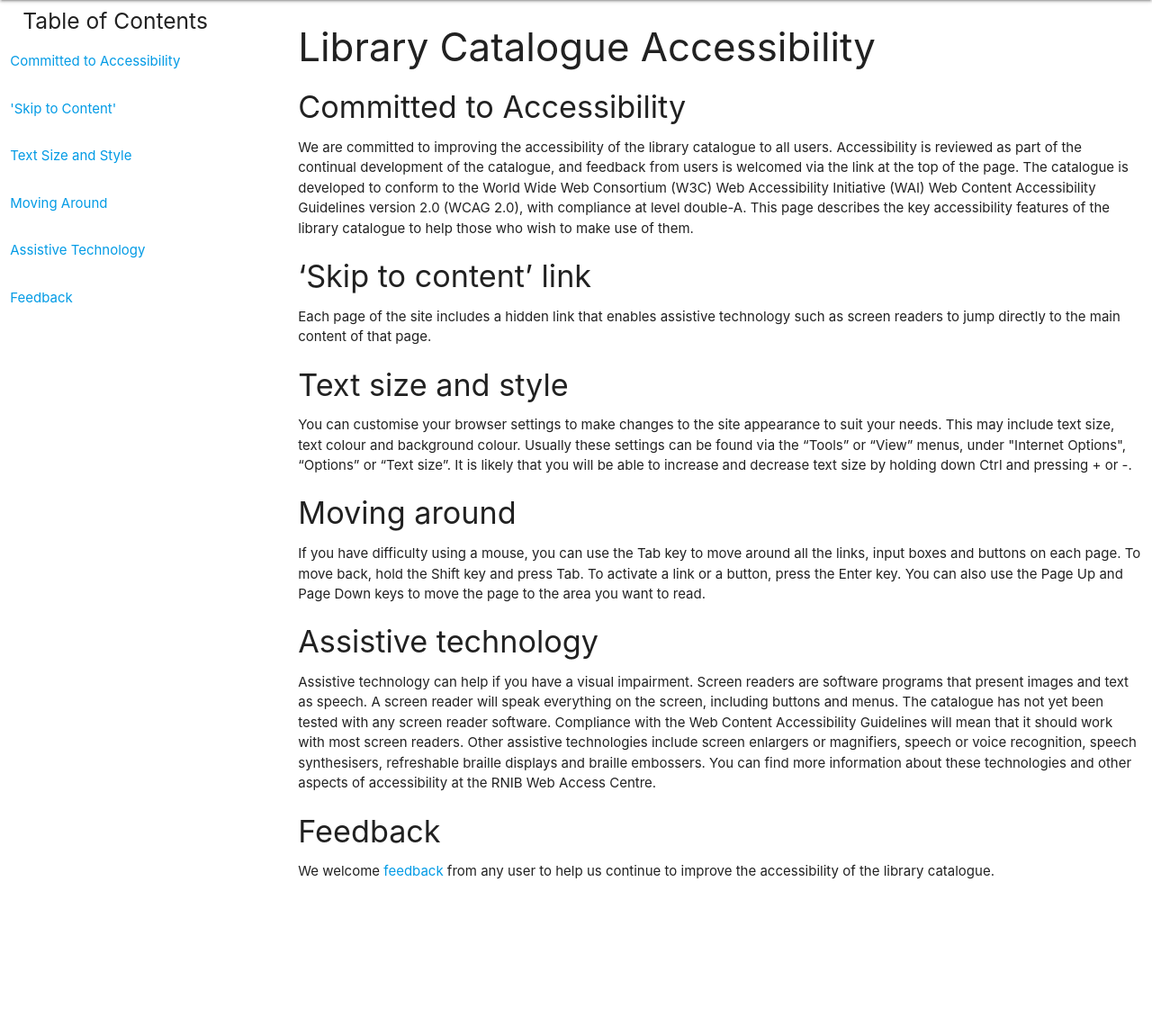
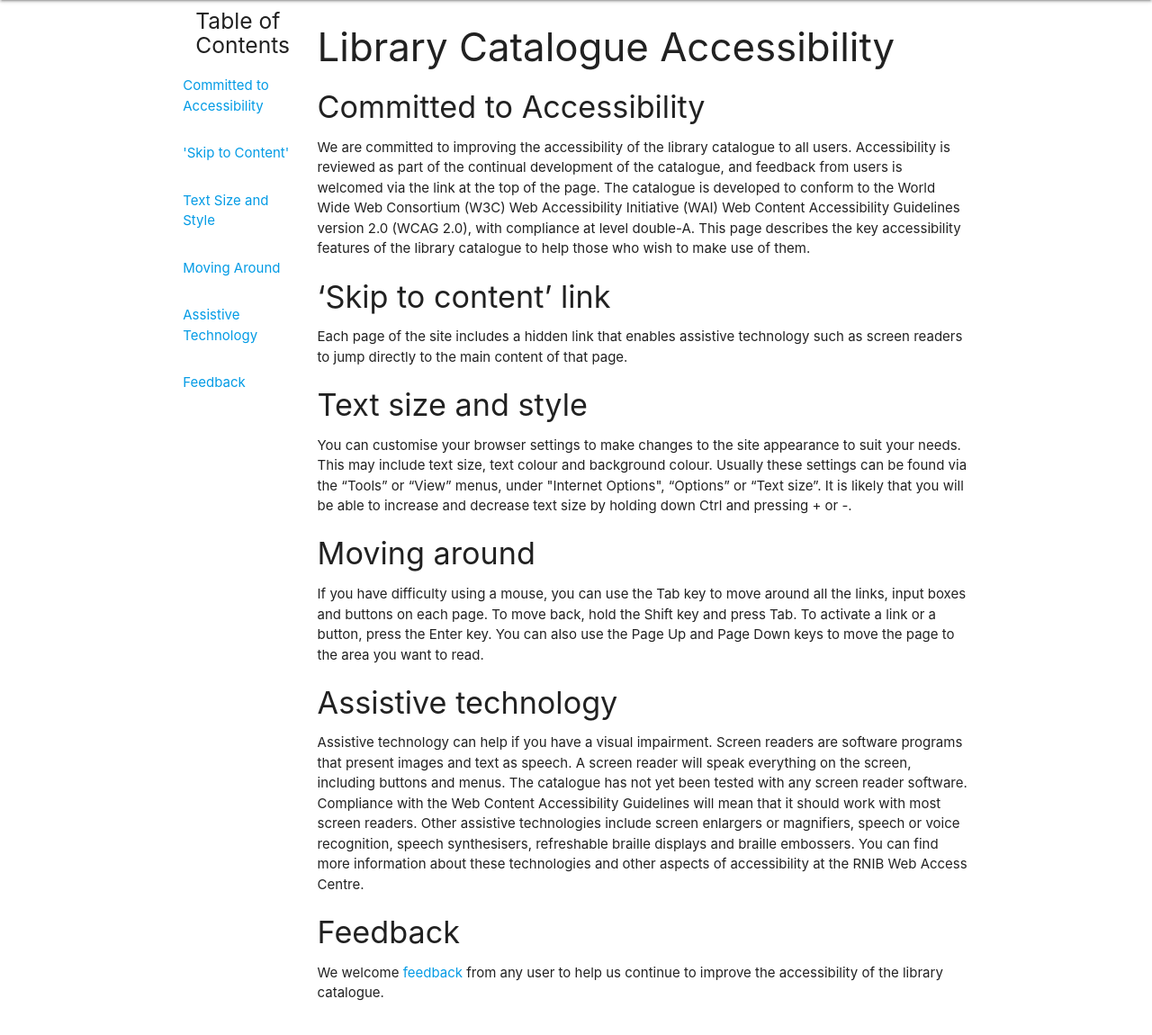
Before and after one commit to Alphaa2k/FinalProject, a PHP site: page /accessibility.php in a window 1280 px wide. Shown: the part 64-1214 px from the top of the page at 90% size. Before the commit the page ends 1041 px from the top, so only its background shows below. Run offline with PHP 8.4, Linux system fonts and the light colour scheme.

Commit message:
Container to clean page

```diff
--- a/accessibility.php
+++ b/accessibility.php
@@ -48,10 +48,9 @@ var instances = M.Sidenav.init(elems, {});
   <li><a href="login.php" id="account">My Account</a></li>
 </ul>
 
-
+<div class="container">
   <div class="row">
-
-  <div class="col s3">
+    <div class="col s2">
       <h5>Table of Contents</h5>
       <div class="section">
         <a href="#committedtoaccessibility">Committed to Accessibility</a>
@@ -73,7 +72,7 @@ var instances = M.Sidenav.init(elems, {});
       </div>
     </div>
 
-  <div class="col s9">
+    <div class="col s10">
       <h3>Library Catalogue Accessibility</h3>
 
       <h4 id="committedtoaccessibility">Committed to Accessibility</h4>
@@ -108,6 +107,7 @@ var instances = M.Sidenav.init(elems, {});
       <p>We welcome <a href="feedback.html" title="Click on this link to give us feedback">feedback</a> from any user to help us continue to improve the accessibility of the library catalogue.</p>
     </div>
   </div>
+</div>
 
 <footer>
 
```
Lines whose indentation alone changed are shown as unchanged.
